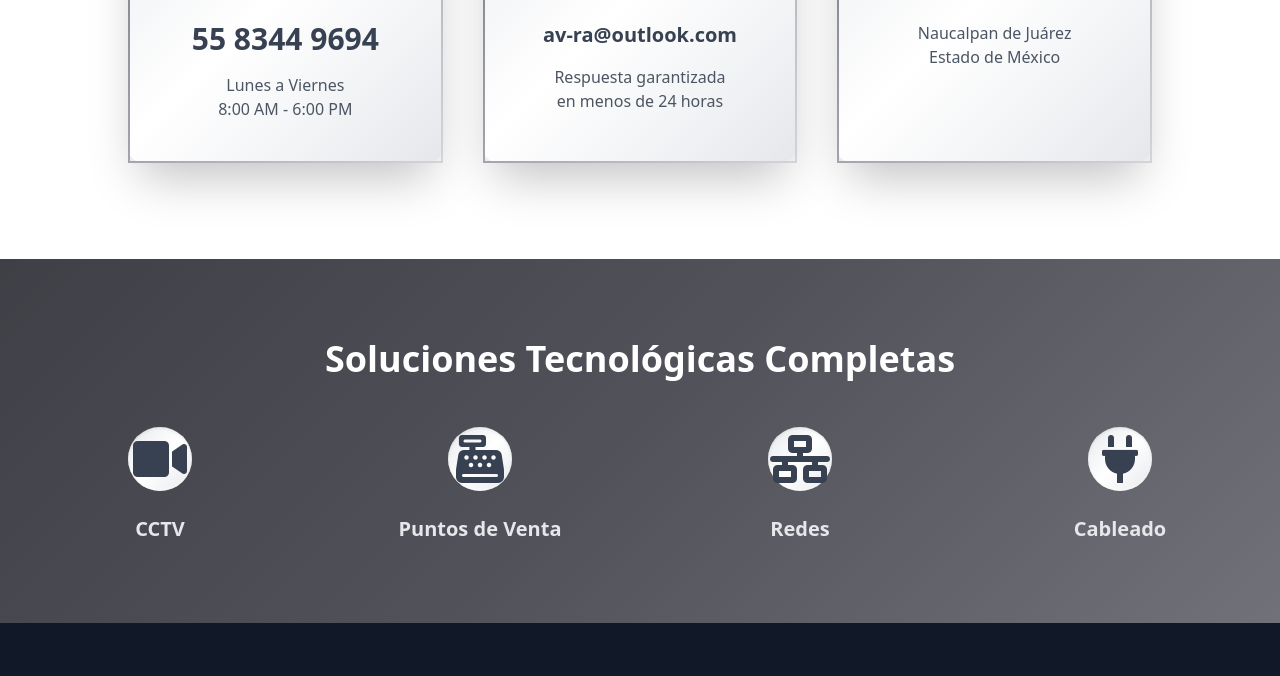
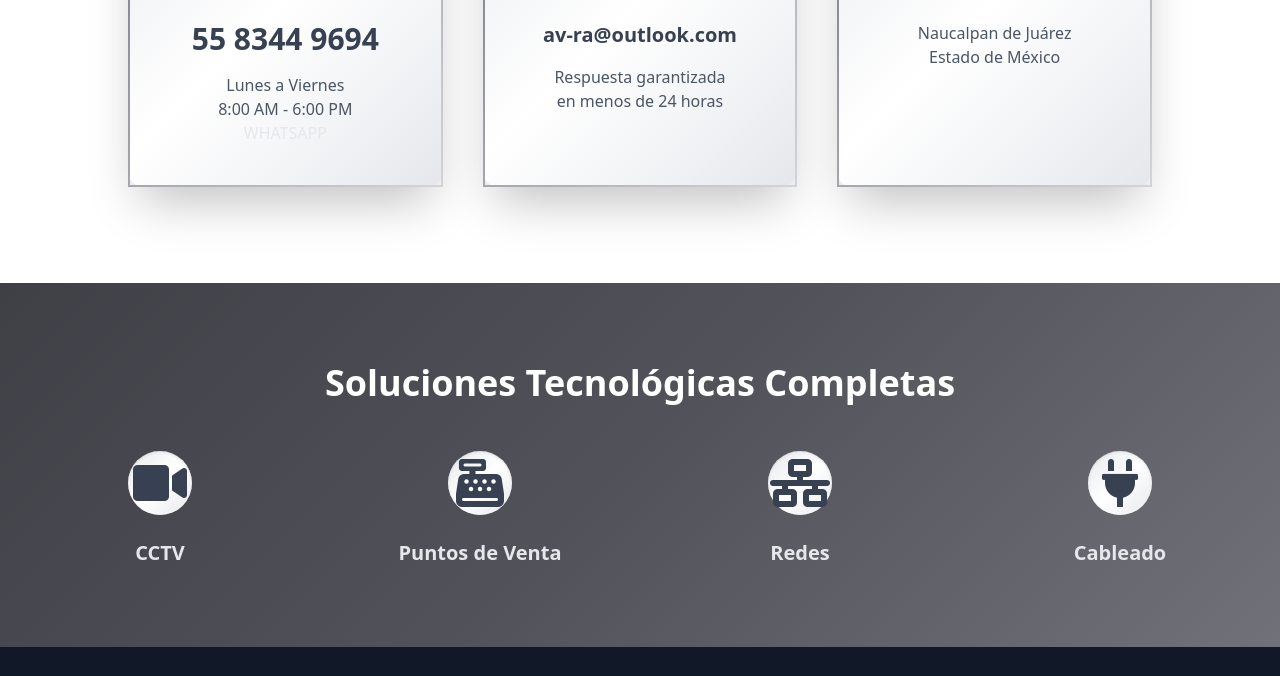
Before and after one commit to h3ro0d3s/AVRASEG, a plain HTML site: page index.html in a window 1280 px wide. Shown: the part 2609-3285 px from the top of the page. Drawn offline with nearby package versions, Linux system fonts and the light colour scheme.

Commit message:
Add files via upload

```diff
--- a/index.html
+++ b/index.html
@@ -208,6 +208,8 @@
                     <p class="text-3xl font-bold text-gray-700 mb-4">55 8344 9694</p>
                     <p class="text-gray-600 font-medium">Lunes a Viernes</p>
                     <p class="text-gray-600 font-medium">8:00 AM - 6:00 PM</p>
+                        <a href="https://wa.link/pbvk8g" class="text-gray-200 hover:text-white transition-colors font-medium">WHATSAPP</a>
+
                 </div>
 
                 <!-- Email -->
```
